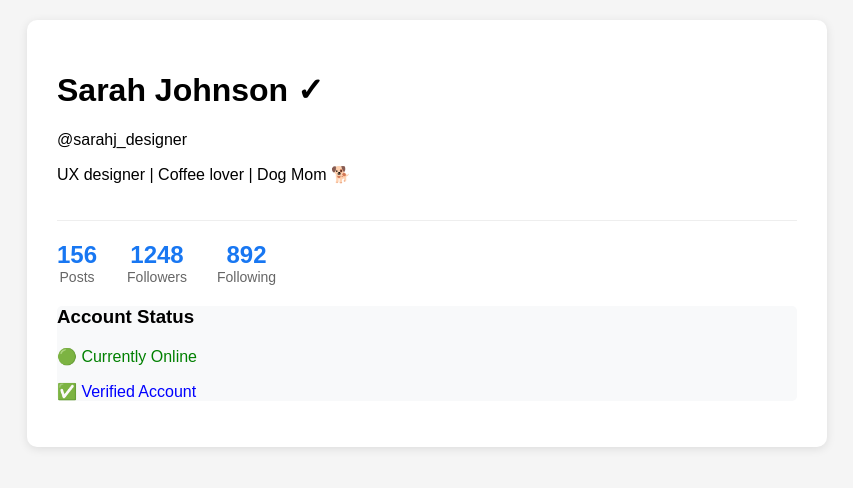
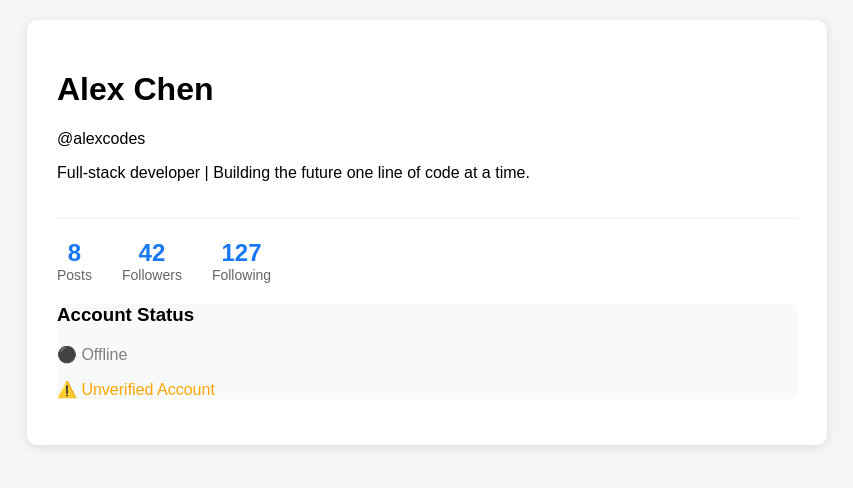
Before and after one commit to PSGrobet/ConnectHub, a PHP site: page /hello-social.php in a window 1280 px wide. Shown: the top 488 px of the page, without its empty margins (213-1066 px from the left). Run offline with PHP 8.4, Linux system fonts and the light colour scheme.

Commit message:
hello-social.php section 2 - alt bio

```diff
--- a/hello-social.php
+++ b/hello-social.php
@@ -48,6 +48,8 @@
          */
 
         // User information variables
+        // Sarah Johnson
+        /*
         $user_name = "Sarah Johnson";
         $username = "sarahj_designer";
         $bio = "UX designer | Coffee lover | Dog Mom 🐕";
@@ -56,6 +58,29 @@
         $post_count = 156;
         $is_verified = true;
         $is_online = true;
+        */
+
+        // Alex Chen
+        $user_name = "Alex Chen";
+        $username = "alexcodes";
+        $bio = "Full-stack developer | Building the future one line of code at a time.";
+        $follower_count = 42;
+        $following_count = 127;
+        $post_count = 8;
+        $is_verified = false;
+        $is_online = false;
+
+        // Emma Rodriguez
+        /*
+        $user_name = "Emma Rodriguez";
+        $username = "emmatravels";
+        $bio = "Travel photographer | 📸 Capturing moments around the world";
+        $follower_count = 15420;
+        $following_count = 2341;
+        $post_count = 947;
+        $is_verified = true;
+        $is_online = false;
+        */
 
         // Display the profile header
         echo "<div class='profile-header'>";
```
